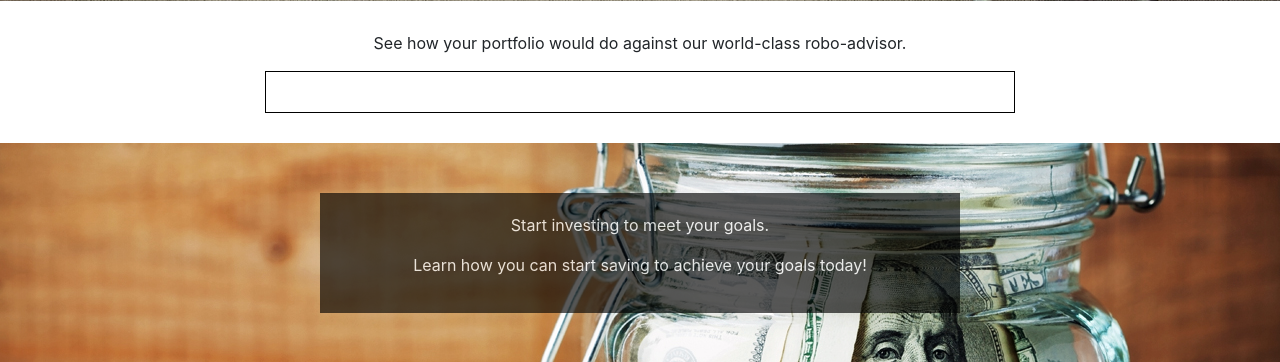
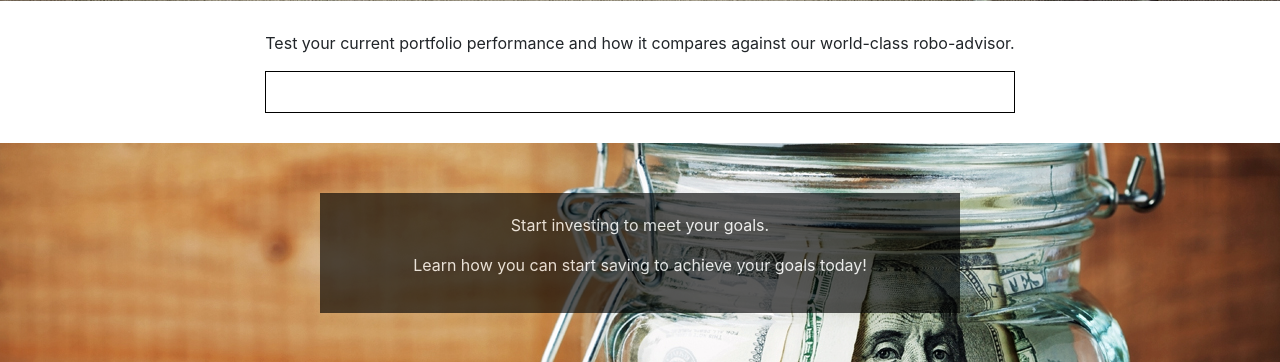
Before and after one commit to AmrMahmoud96/Project-Green, a Flask app: page / in a window 1280 px wide. Shown: the part 908-1270 px from the top of the page. Run offline with Flask 2, Linux system fonts and the light colour scheme; some libraries are stand-ins or nearby versions.

Commit message:
Update initial project/templates/about.html

```diff
--- a/initial project/templates/about.html
+++ b/initial project/templates/about.html
@@ -99,7 +99,7 @@ text-align: justify;
         {% if success %}
         <p >Thank you for your message. We'll get back to you shortly.</p>
         {% else %}
-    <p class="center">See how your portfolio would do against our world-class robo-advisor.</p>
+    <p class="center">Test your current portfolio performance and how it compares against our world-class robo-advisor.</p>
     <div class="port-form">
         <form action={{ url_for('about') }} method="POST">
             {{wtf.quick_form(form,button_map={'submit':"primary trybtn"})}}
```
